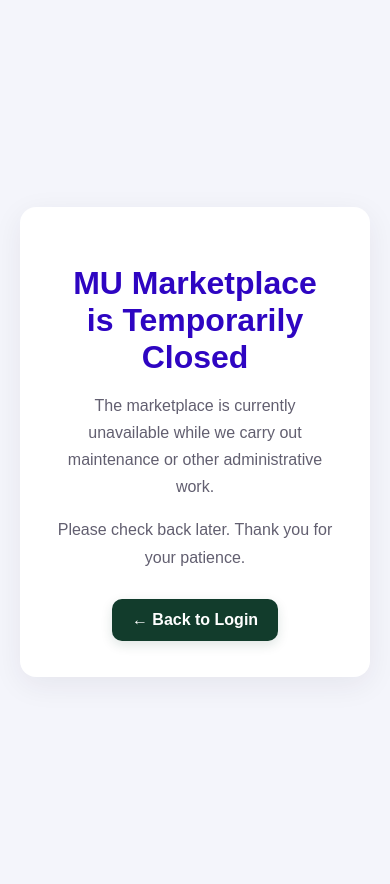
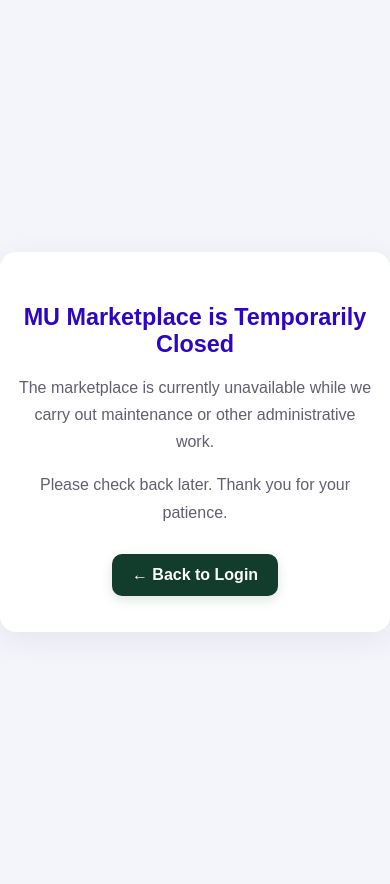
Before and after one commit to Emmanuelmafo/mu_marketplace, a Flask app: template templates/marketplace_closed.html in a window 390 px wide. Run offline with Flask 3, Linux system fonts and the light colour scheme; the template is opened without the code that fills it, so the values that code supplies are empty; a database or web service that is not in the repository returns one stand-in record (values such as "Sample title"); some libraries are stand-ins or nearby versions.

Commit message:
Apply shared responsive styling

```diff
--- a/templates/marketplace_closed.html
+++ b/templates/marketplace_closed.html
@@ -1,2 +1,4 @@
-<!doctype html><html lang="en"><head><meta charset="utf-8"><meta name="viewport" content="width=device-width,initial-scale=1"><title>Marketplace Temporarily Closed</title><style>body{font-family:Arial,sans-serif;background:#f4f5fb;color:#25223a;display:grid;place-items:center;min-height:100vh;margin:0;padding:20px}.card{max-width:560px;background:white;padding:36px;border-radius:16px;text-align:center;box-shadow:0 8px 30px #25223a12}h1{color:#2e05c2;margin-bottom:14px}p{line-height:1.7;color:#625f70}.back-login{display:inline-flex;align-items:center;justify-content:center;margin-top:12px;padding:12px 20px;border-radius:10px;background:#123c2c;color:#fff;text-decoration:none;font-weight:700;box-shadow:0 4px 12px #123c2c22}.back-login:hover{background:#1b5b40}</style></head><body><main class="card"><h1>MU Marketplace is Temporarily Closed</h1><p>The marketplace is currently unavailable while we carry out maintenance or other administrative work.</p><p>Please check back later. Thank you for your patience.</p><a class="back-login" href="{{ url_for('login') }}">← Back to Login</a></main><script src="{{ url_for('static', filename='js/pull-to-refresh.js') }}" defer></script>
+<!doctype html><html lang="en"><head><meta charset="utf-8"><meta name="viewport" content="width=device-width,initial-scale=1"><title>Marketplace Temporarily Closed</title><style>body{font-family:Arial,sans-serif;background:#f4f5fb;color:#25223a;display:grid;place-items:center;min-height:100vh;margin:0;padding:20px}.card{max-width:560px;background:white;padding:36px;border-radius:16px;text-align:center;box-shadow:0 8px 30px #25223a12}h1{color:#2e05c2;margin-bottom:14px}p{line-height:1.7;color:#625f70}.back-login{display:inline-flex;align-items:center;justify-content:center;margin-top:12px;padding:12px 20px;border-radius:10px;background:#123c2c;color:#fff;text-decoration:none;font-weight:700;box-shadow:0 4px 12px #123c2c22}.back-login:hover{background:#1b5b40}</style>
+<link rel="stylesheet" href="{{ url_for('static', filename='css/responsive.css') }}">
+</head><body><main class="card"><h1>MU Marketplace is Temporarily Closed</h1><p>The marketplace is currently unavailable while we carry out maintenance or other administrative work.</p><p>Please check back later. Thank you for your patience.</p><a class="back-login" href="{{ url_for('login') }}">← Back to Login</a></main><script src="{{ url_for('static', filename='js/pull-to-refresh.js') }}" defer></script>
 </body></html>
```
